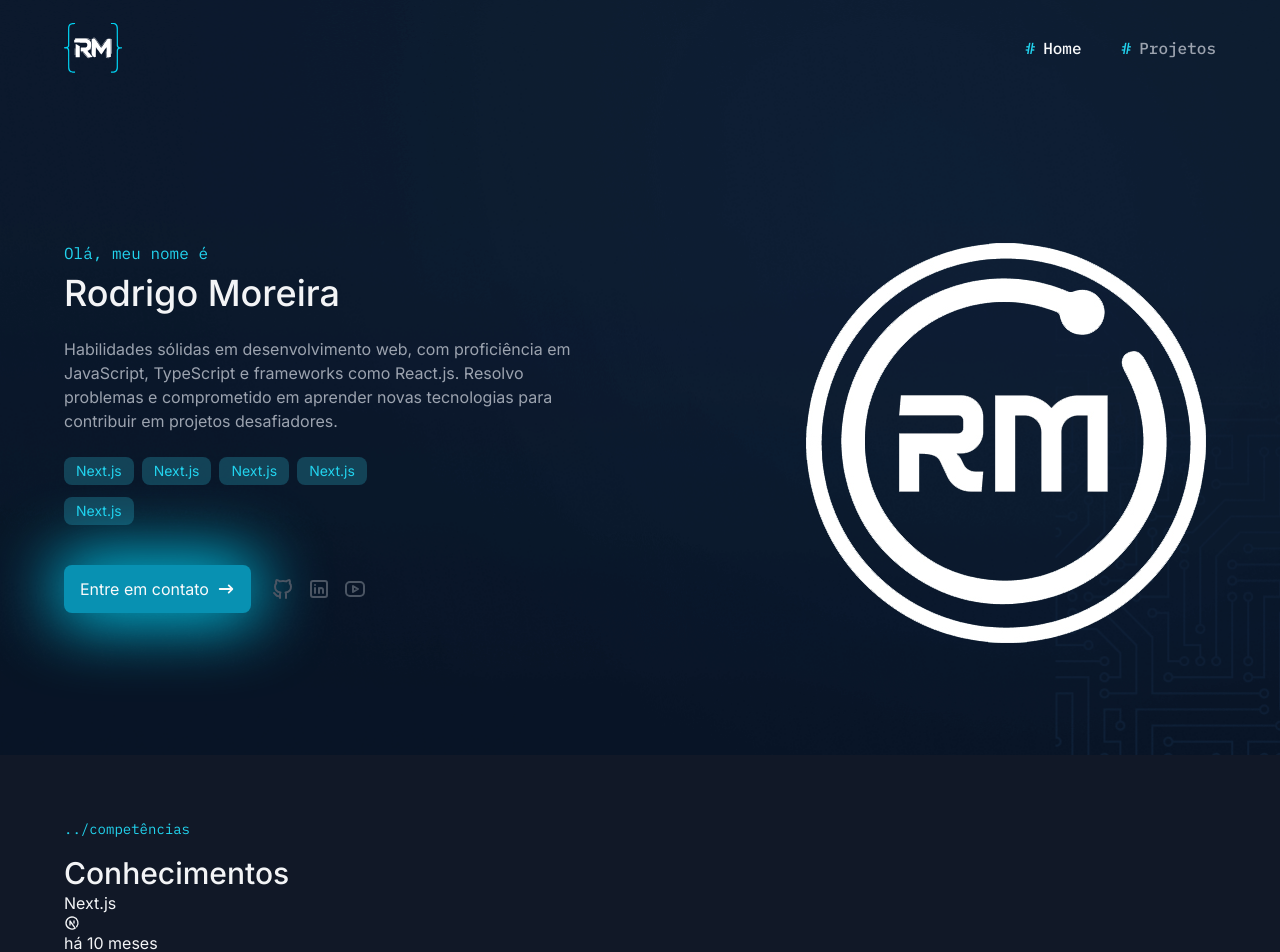
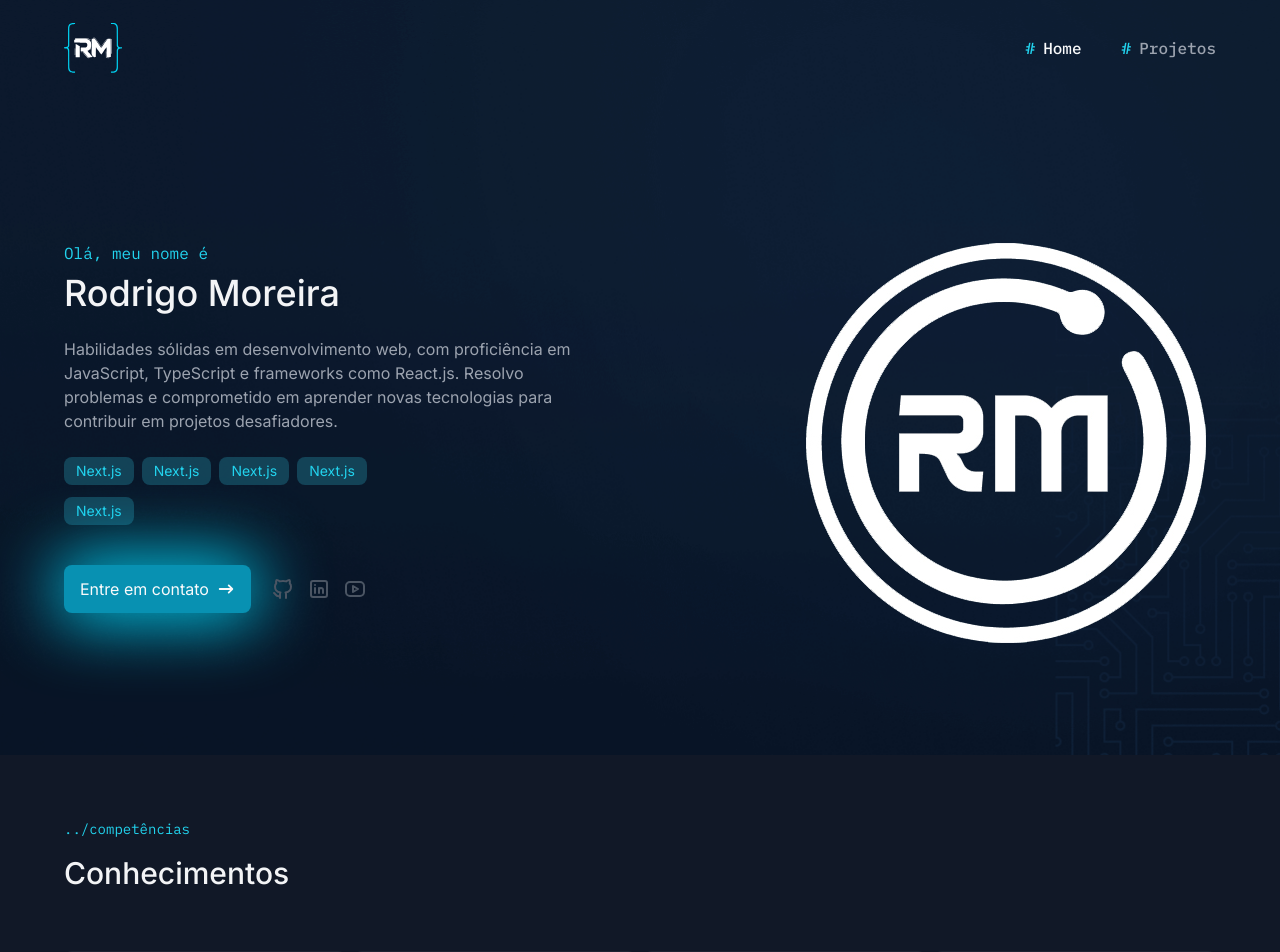
Before and after one commit to rodfgmoreira/portfolio, a Next.js app: page / in a window 1280 px wide. Shown: the top 952 px of the page. Built offline with nearby package versions, Linux system fonts and the light colour scheme.

Commit message:
feat: Finalizado seção de tecnologias

```diff
--- a/app/components/pages/home/known-section/index.tsx
+++ b/app/components/pages/home/known-section/index.tsx
@@ -7,13 +7,15 @@
     <section className="container py-16">
       <SectionTitle subtitle="competências" title="Conhecimentos" />
 
-      <div>
-        <KnownTech tech={{
-          icon: <TbBrandNextjs/>,
-          name: 'Next.js',
-          startDate: '2025-01-01'
-        }}
-        />
+      <div className="grid grid-cols-[repeat(auto-fit,minmax(264px,1fr))] gap-2 mt-[60px]">
+        {Array.from({ length: 8 }).map((_, index) => (
+          <KnownTech tech={{
+            icon: <TbBrandNextjs />,
+            name: 'Next.js',
+            startDate: '2025-01-01'
+          }}
+          />
+        ))}
       </div>
     </section>
   )
--- a/app/components/pages/home/known-section/know-tech.tsx
+++ b/app/components/pages/home/known-section/know-tech.tsx
@@ -10,15 +10,18 @@
 }
 
 export function KnownTech({ tech }: KnownTechProps) {
-  const relativeTime = getRelativeTimeString(new Date(tech.startDate), 'pt-BR')
+  const relativeTime = getRelativeTimeString(
+    new Date(tech.startDate),
+    'pt-BR',
+  ).replace('há ', '')
   return (
-    <div>
-      <div>
+    <div className="p-6 rounded-lg bg-gray-600/20 text-gray-500 flex flex-col gap-2 hover:text-emerald-500 hover:bg-gray-600/30 transition-all">
+      <div className="flex items-center justify-between">
         <p>{tech.name}</p>
         {tech.icon}
       </div>
 
-      <span>{relativeTime}</span>
+      <span>{relativeTime} de experiência</span>
     </div>
   )
 }
```
